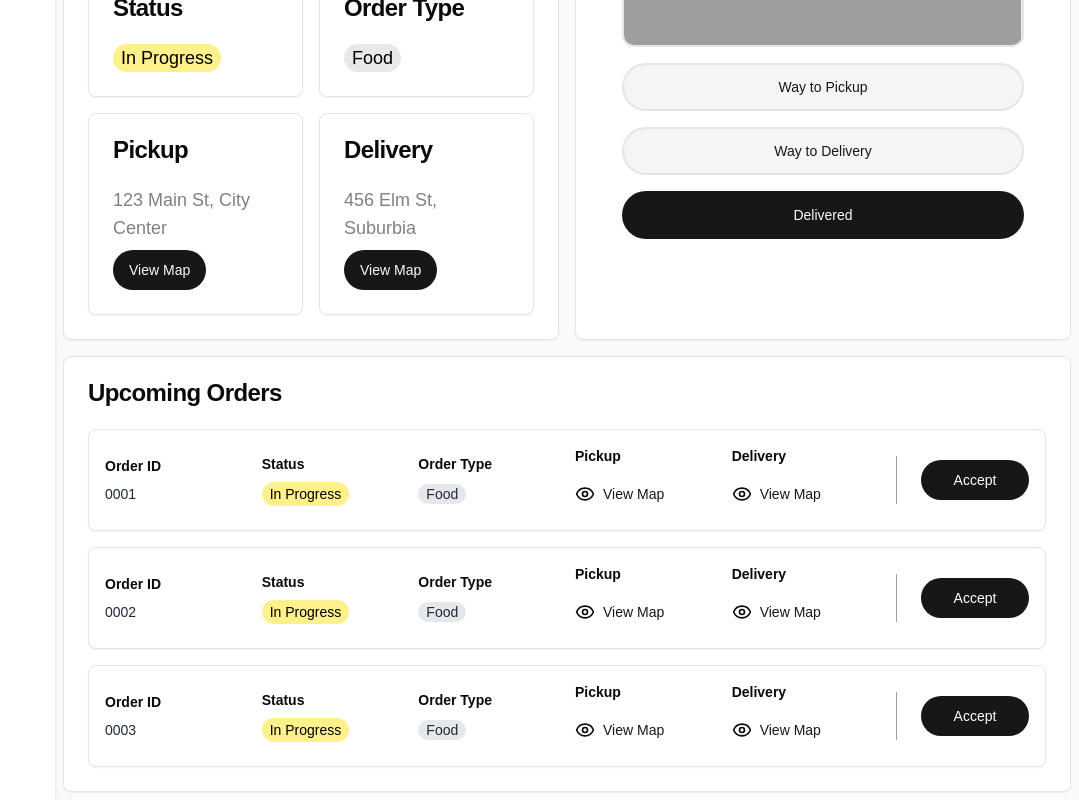
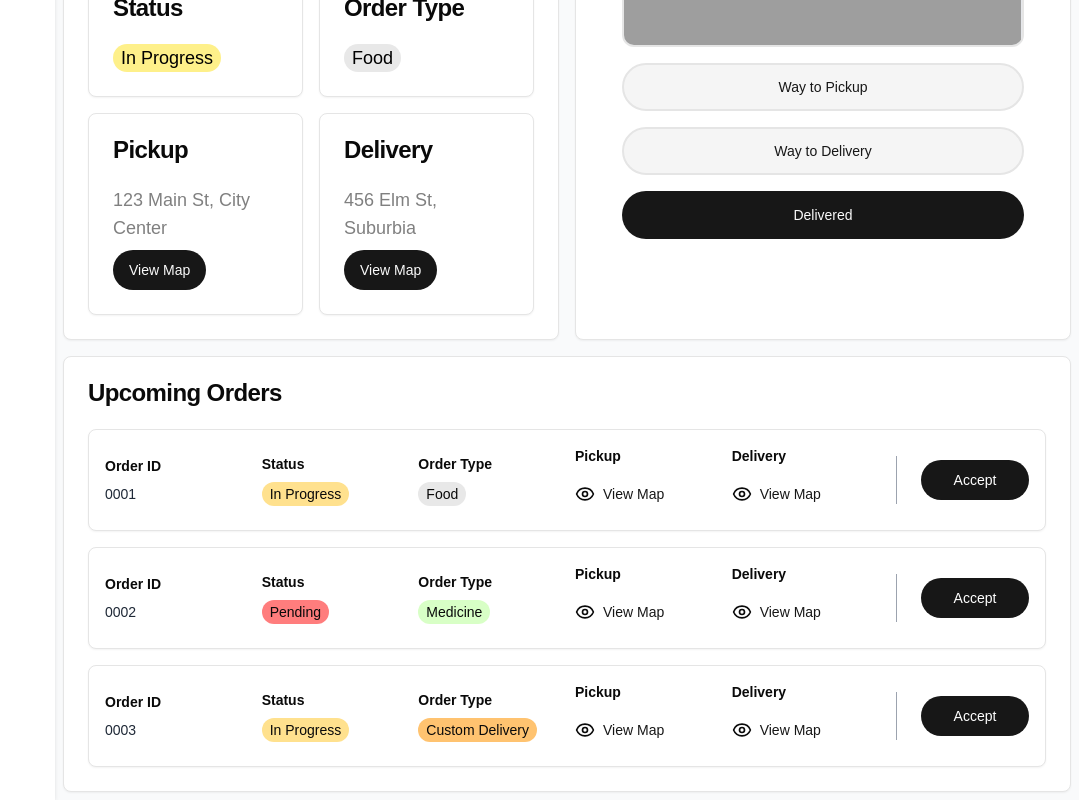
Before and after one commit to vedantbhamare-11/whizz-dashboard, a Next.js app: page /dashboard in a window 1280 px wide. Shown: the part 482-1282 px from the top of the page, without its empty margins (201-1280 px from the left). Built offline with nearby package versions, Linux system fonts and the light colour scheme; grey boxes are pictures that could not be loaded.

Commit message:
created redux slice for upcoming order component for dynamic data fetching

```diff
--- a/src/components/dashboard/UpcomingOrdersSection.tsx
+++ b/src/components/dashboard/UpcomingOrdersSection.tsx
@@ -1,11 +1,16 @@
 "use client";
 import { useEffect, useState } from "react";
+import { useSelector } from "react-redux";
+import { RootState } from "@/redux/store";
 import { Card, CardHeader, CardTitle, CardContent } from "@/components/ui/card";
 import { Button } from "@/components/ui/button";
 import { Eye } from "lucide-react";
 
 const UpcomingOrdersSection = () => {
   const [isMobile, setIsMobile] = useState(false);
+  const upcomingOrders = useSelector(
+    (state: RootState) => state.upcomingOrders
+  );
 
   // Handle screen size changes
   useEffect(() => {
@@ -15,6 +20,31 @@ const UpcomingOrdersSection = () => {
     return () => window.removeEventListener("resize", handleResize);
   }, []);
 
+  // Define hardcoded colors
+  const getTypeColor = (type: string) => {
+    switch (type) {
+      case "Food":
+        return "bg-[#E8E8E8]";
+      case "Medicine":
+        return "bg-[#D8FFC6]";
+      case "Custom Delivery":
+        return "bg-[#FFC370]";
+      default:
+        return "bg-gray-200";
+    }
+  };
+
+  const getStatusColor = (status: string) => {
+    switch (status) {
+      case "In Progress":
+        return "bg-[#FFE18E]";
+      case "Pending":
+        return "bg-[#FF7D7D]";
+      default:
+        return "bg-gray-200";
+    }
+  };
+
   return (
     <Card className="mt-4">
       <CardHeader>
@@ -22,34 +52,30 @@ const UpcomingOrdersSection = () => {
       </CardHeader>
       <CardContent>
         <div className="space-y-4">
-          {[1, 2, 3].map((_, index) => (
-            <Card key={index} className="p-4">
+          {upcomingOrders.map((order) => (
+            <Card key={order.id} className="p-4">
               {isMobile ? (
                 // Layout for smaller screens
                 <div className="grid grid-cols-2 gap-4">
-                  {/* Left Column */}
-                  <div className="space-y-2">
+                  <div className="space-y-6">
                     <div className="flex flex-col">
-                      <span className="text-sm font-semibold">
-                        Order ID
-                      </span>
-                      <span className="text-sm text-gray-800">000{index + 1}</span>
+                      <span className="text-sm font-semibold">Order ID</span>
+                      <span className="text-sm text-gray-800">{order.id}</span>
                     </div>
-                    <div className="flex flex-col item">
-                      <span className="text-sm font-semibold">
-                        Order Type
-                      </span>
+                    <div className="flex flex-col">
+                      <span className="text-sm font-semibold">Order Type</span>
                       <div>
-                      <span className="text-sm px-2 py-1 bg-gray-200 text-gray-800 rounded-full">
-                        Food
+                        <span
+                          className={`text-sm px-2 py-1 rounded-full ${getTypeColor(
+                            order.type
+                          )}`}
+                        >
+                          {order.type}
                         </span>
                       </div>
-
                     </div>
                     <div className="flex flex-col">
-                      <span className="text-sm font-semibold">
-                        Pickup
-                      </span>
+                      <span className="text-sm font-semibold">Pickup</span>
                       <div className="flex items-center space-x-2">
                         <Eye className="w-5 h-5 " />
                         <Button variant="link" className="p-0 text-sm">
@@ -58,24 +84,21 @@ const UpcomingOrdersSection = () => {
                       </div>
                     </div>
                   </div>
-
-                  {/* Right Column */}
-                  <div className="space-y-2">
+                  <div className="space-y-6">
                     <div className="flex flex-col">
-                      <span className="text-sm font-semibold">
-                        Status
-                      </span>
+                      <span className="text-sm font-semibold">Status</span>
                       <div>
-                      <span className="text-sm px-2 py-1 bg-yellow-200 text-[#000000] rounded-full">
-                        In Progress
+                        <span
+                          className={`text-sm px-2 py-1 rounded-full ${getStatusColor(
+                            order.status
+                          )}`}
+                        >
+                          {order.status}
                         </span>
                       </div>
-
                     </div>
                     <div className="flex flex-col">
-                      <span className="text-sm font-semibold">
-                        Delivery
-                      </span>
+                      <span className="text-sm font-semibold">Delivery</span>
                       <div className="flex items-center space-x-2">
                         <Eye className="w-5 h-5 " />
                         <Button variant="link" className="p-0 text-sm">
@@ -91,40 +114,38 @@ const UpcomingOrdersSection = () => {
                   </div>
                 </div>
               ) : (
-                // Layout for larger screens (unchanged)
+                // Layout for larger screens
                 <div className="grid grid-cols-6 gap-4 items-center">
                   <div className="flex flex-col space-y-2">
-                    <span className="text-sm font-semibold ">
-                      Order ID
-                    </span>
-                    <span className="text-sm text-gray-800">000{index + 1}</span>
+                    <span className="text-sm font-semibold">Order ID</span>
+                    <span className="text-sm text-gray-800">{order.id}</span>
                   </div>
                   <div className="flex flex-col space-y-2">
-                    <span className="text-sm font-semibold">
-                      Status
-                    </span>
+                    <span className="text-sm font-semibold">Status</span>
                     <div>
-                    <span className="text-sm py-1 px-2 bg-yellow-200 text-[#000000] rounded-full">
-                      In Progress
+                      <span
+                        className={`text-sm py-1 px-2 rounded-full ${getStatusColor(
+                          order.status
+                        )}`}
+                      >
+                        {order.status}
                       </span>
                     </div>
-
                   </div>
                   <div className="flex flex-col space-y-2">
-                    <span className="text-sm font-semibold">
-                      Order Type
-                    </span>
+                    <span className="text-sm font-semibold">Order Type</span>
                     <div>
-                    <span className="text-sm  px-2 bg-gray-200 text-gray-800 rounded-full inline-block">
-                      Food
+                      <span
+                        className={`text-sm px-2 py-1 rounded-full ${getTypeColor(
+                          order.type
+                        )}`}
+                      >
+                        {order.type}
                       </span>
                     </div>
-
                   </div>
                   <div className="flex flex-col space-y-2">
-                    <span className="text-sm font-semibold">
-                      Pickup
-                    </span>
+                    <span className="text-sm font-semibold">Pickup</span>
                     <div className="flex items-center space-x-2">
                       <Eye className="w-5 h-5" />
                       <Button variant="link" className="p-0 text-sm">
@@ -133,9 +154,7 @@ const UpcomingOrdersSection = () => {
                     </div>
                   </div>
                   <div className="flex flex-col space-y-2">
-                    <span className="text-sm font-semibold">
-                      Delivery
-                    </span>
+                    <span className="text-sm font-semibold">Delivery</span>
                     <div className="flex items-center space-x-2">
                       <Eye className="w-5 h-5" />
                       <Button variant="link" className="p-0 text-sm">
--- a/src/redux/store.ts
+++ b/src/redux/store.ts
@@ -1,10 +1,12 @@
 // ./redux/store.ts
-import { configureStore } from '@reduxjs/toolkit';
-import orderSlice from './orderSlice';
+import { configureStore } from "@reduxjs/toolkit";
+import orderSlice from "./orderSlice";
+import upcomingOrdersSlice from "./upcomingOrdersSlice";
 
 const store = configureStore({
   reducer: {
     orders: orderSlice,
+    upcomingOrders: upcomingOrdersSlice,
   },
 });
 
--- /dev/null
+++ b/src/redux/upcomingOrdersSlice.ts
@@ -0,0 +1,62 @@
+// ./redux/upcomingOrdersSlice.ts
+import { createSlice } from "@reduxjs/toolkit";
+
+export enum OrderType {
+  FOOD = "Food",
+  MEDICINE = "Medicine",
+  CUSTOM_DELIVERY = "Custom Delivery",
+}
+
+export enum OrderStatus {
+  IN_PROGRESS = "In Progress",
+  PENDING = "Pending",
+}
+
+interface UpcomingOrder {
+  id: string;
+  status: OrderStatus;
+  type: OrderType;
+  pickup: string;
+  delivery: string;
+}
+
+const initialState: UpcomingOrder[] = [
+  {
+    id: "0001",
+    status: OrderStatus.IN_PROGRESS,
+    type: OrderType.FOOD,
+    pickup: "123 Main St, City Center",
+    delivery: "456 Elm St, Suburbia",
+  },
+  {
+    id: "0002",
+    status: OrderStatus.PENDING,
+    type: OrderType.MEDICINE,
+    pickup: "789 Oak St, Downtown",
+    delivery: "101 Pine St, Uptown",
+  },
+  {
+    id: "0003",
+    status: OrderStatus.IN_PROGRESS,
+    type: OrderType.CUSTOM_DELIVERY,
+    pickup: "500 Market St, Old Town",
+    delivery: "900 High St, New Suburb",
+  },
+];
+
+const upcomingOrdersSlice = createSlice({
+  name: "upcomingOrders",
+  initialState,
+  reducers: {
+    addUpcomingOrder: (state, action) => {
+      state.push(action.payload);
+    },
+    removeUpcomingOrder: (state, action) => {
+      return state.filter((order) => order.id !== action.payload.id);
+    },
+  },
+});
+
+
+export const { addUpcomingOrder, removeUpcomingOrder } = upcomingOrdersSlice.actions;
+export default upcomingOrdersSlice.reducer;
```
Lines whose indentation alone changed are shown as unchanged.
